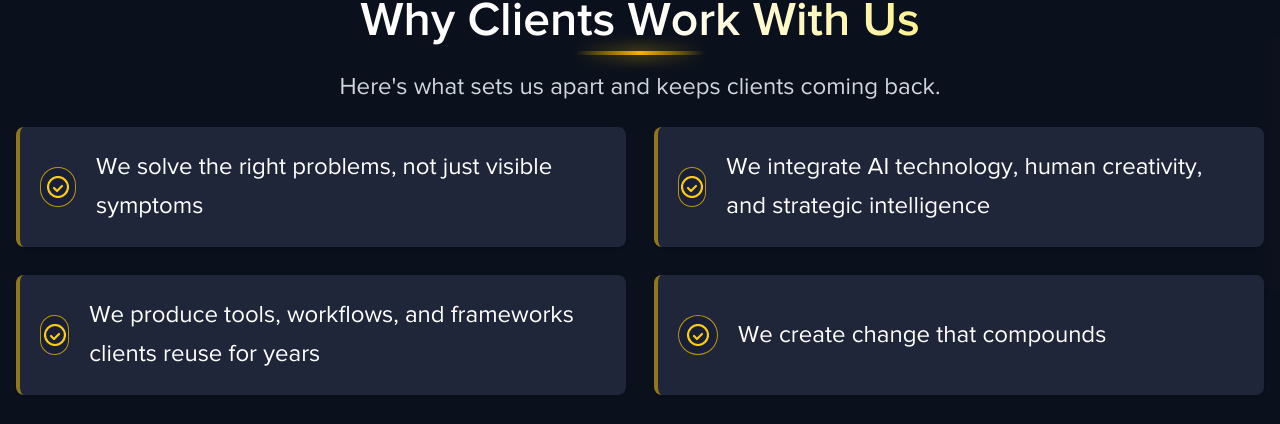
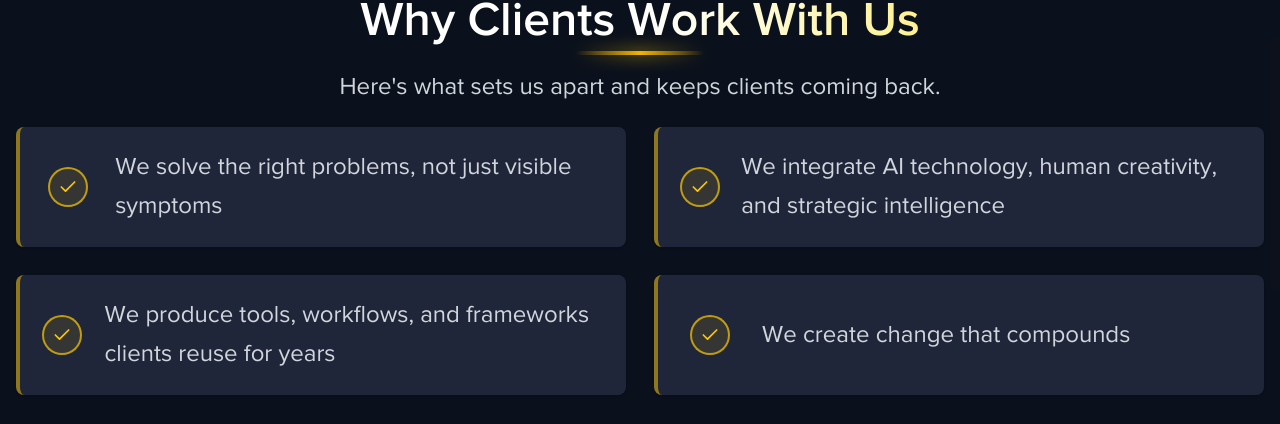
Before and after one commit to judeandy1999/vamossy.com, a Next.js app: page /consulting in a window 1280 px wide. Shown: the part 3520-3944 px from the top of the page. Built offline with nearby package versions, Linux system fonts and the light colour scheme; no server answers.

Commit message:
fix: replace custom checkmark SVG with Lucide icon for improved consistency in WhyClientsWorkWithUs component

```diff
--- a/components/consulting/why-clients-work-with-us.jsx
+++ b/components/consulting/why-clients-work-with-us.jsx
@@ -1,6 +1,7 @@
 import { whyClientsWorkWithUs } from '@/data/data';
 import Title from '@/components/ui/title';
 import Container from '@/components/ui/container';
+import { Check } from 'lucide-react';
 
 export default function WhyClientsWorkWithUs() {
   return (
@@ -17,13 +18,12 @@ export default function WhyClientsWorkWithUs() {
             >
 
               {/* Minimal outlined checkmark icon */}
-              <span className="flex items-center justify-center w-10 h-10 rounded-full border border-yellow-400/70 bg-[#181f36]">
-                <svg width="22" height="22" viewBox="0 0 22 22" fill="none" stroke="#facc15" strokeWidth="2.2" strokeLinecap="round" strokeLinejoin="round">
-                  <circle cx="11" cy="11" r="10" stroke="#facc15" strokeWidth="2.2" fill="none"/>
-                  <path d="M7 12l3 3 5-5" />
-                </svg>
+              <span className="flex items-center justify-center w-16 h-16 border-yellow-400/70">
+                <div className='rounded-full border-2 border-yellow-400/70 p-2 bg-yellow-400/10 flex items-center justify-center p-1'>
+                  <Check className="w-5 h-5 text-yellow-400" />
+                </div>
               </span>
-              <span className="text-xl md:text-2xl text-white leading-relaxed tracking-normal">
+              <span className="text-xl md:text-2xl text-gray-300 leading-relaxed tracking-normal">
                 {item}
               </span>
             </div>
```
